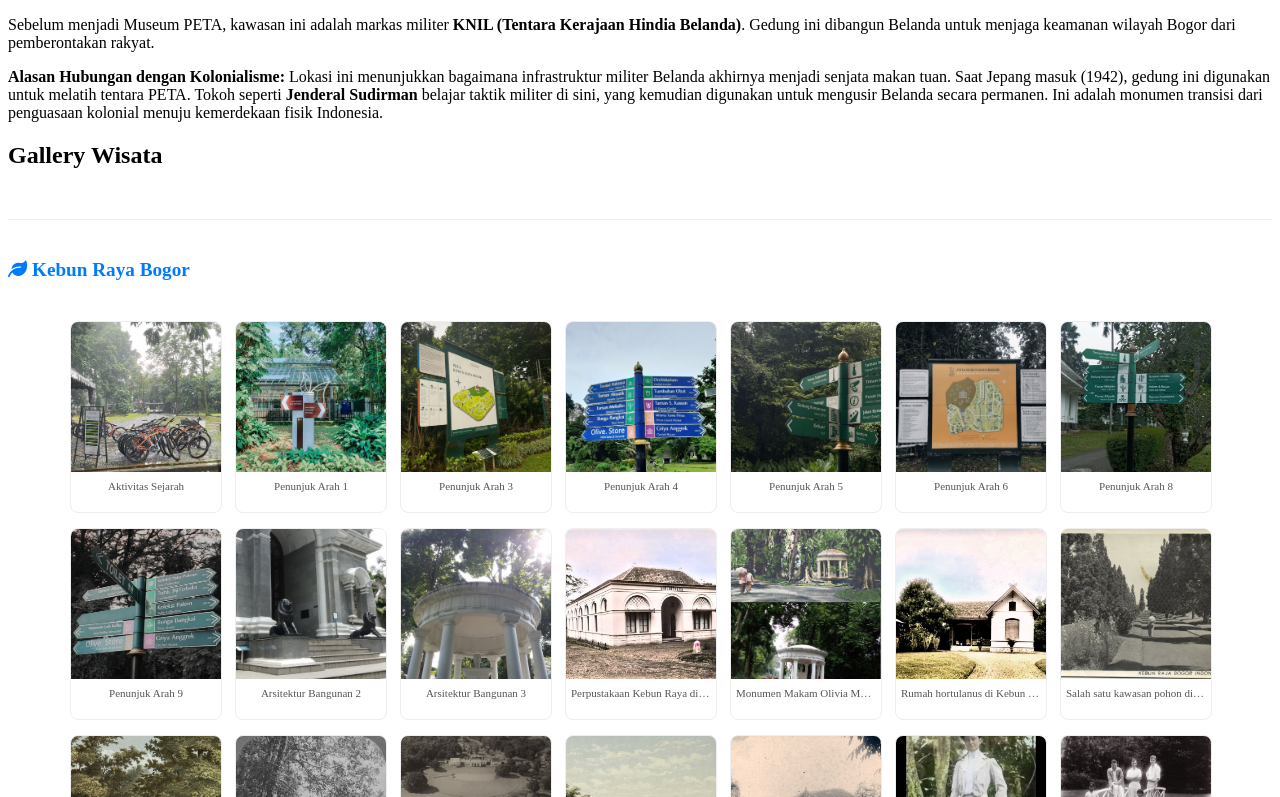
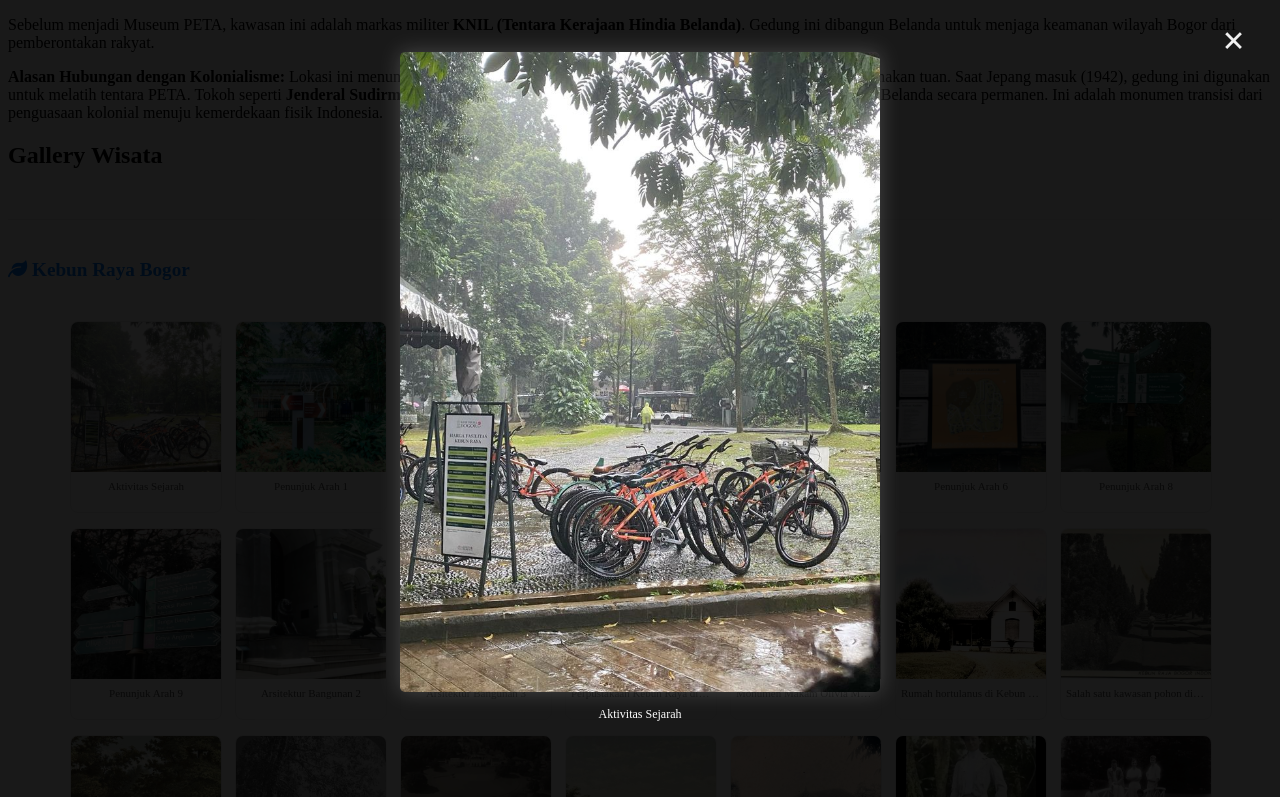
Before and after one commit to Abdurrafi5/Sejarah, a plain HTML site: page index.html in a window 1280 px wide. Both pictures are taken after a click on the picture 146 px from the left and 3127 px from the top of the page. Shown: the part 2730-3527 px from the top of the page. Drawn offline with Linux system fonts and the light colour scheme.

Commit message:
tambah js

```diff
--- a/index.html
+++ b/index.html
@@ -293,6 +293,12 @@
   </div>
 </footer>
 
+<div id="lightbox" class="lightbox">
+  <span class="close-btn">&times;</span>
+  <img class="lightbox-content" id="lightbox-img">
+  <div id="caption" class="img-caption" style="color: white; margin-top: 15px;"></div>
+</div>
+
   <script src="js/script.js"></script>
 </body>
 </html>
--- a/js/script.js
+++ b/js/script.js
@@ -7,7 +7,10 @@ document.querySelectorAll('.gallery-item img').forEach(image => {
   image.onclick = () => {
     lightbox.style.display = 'flex';
     lightboxImg.src = image.src;
-    captionText.innerHTML = image.parentElement.querySelector('figcaption').innerHTML;
+    let figcaption = image.parentElement.querySelector('figcaption');
+    if (figcaption) {
+      captionText.innerHTML = figcaption.innerHTML;
+    }
   }
 });
 
@@ -16,7 +19,7 @@ closeBtn.onclick = () => {
 };
 
 lightbox.onclick = (e) => {
-  if (e.target !== lightboxImg && e.target !== captionText) {
+  if (e.target === lightbox) {
     lightbox.style.display = 'none';
   }
 };
--- a/style/style.css
+++ b/style/style.css
@@ -83,6 +83,21 @@
   max-height: 80%;
   border-radius: 5px;
   box-shadow: 0 0 20px rgba(255,255,255,0.2);
+}
+
+.close-btn {
+  position: absolute;
+  top: 20px;
+  right: 35px;
+  color: #f1f1f1;
+  font-size: 40px;
+  font-weight: bold;
+  cursor: pointer;
+  transition: 0.3s;
+}
+
+.close-btn:hover {
+  color: #bbb;
 }
 
 .placeholder-img {
```
